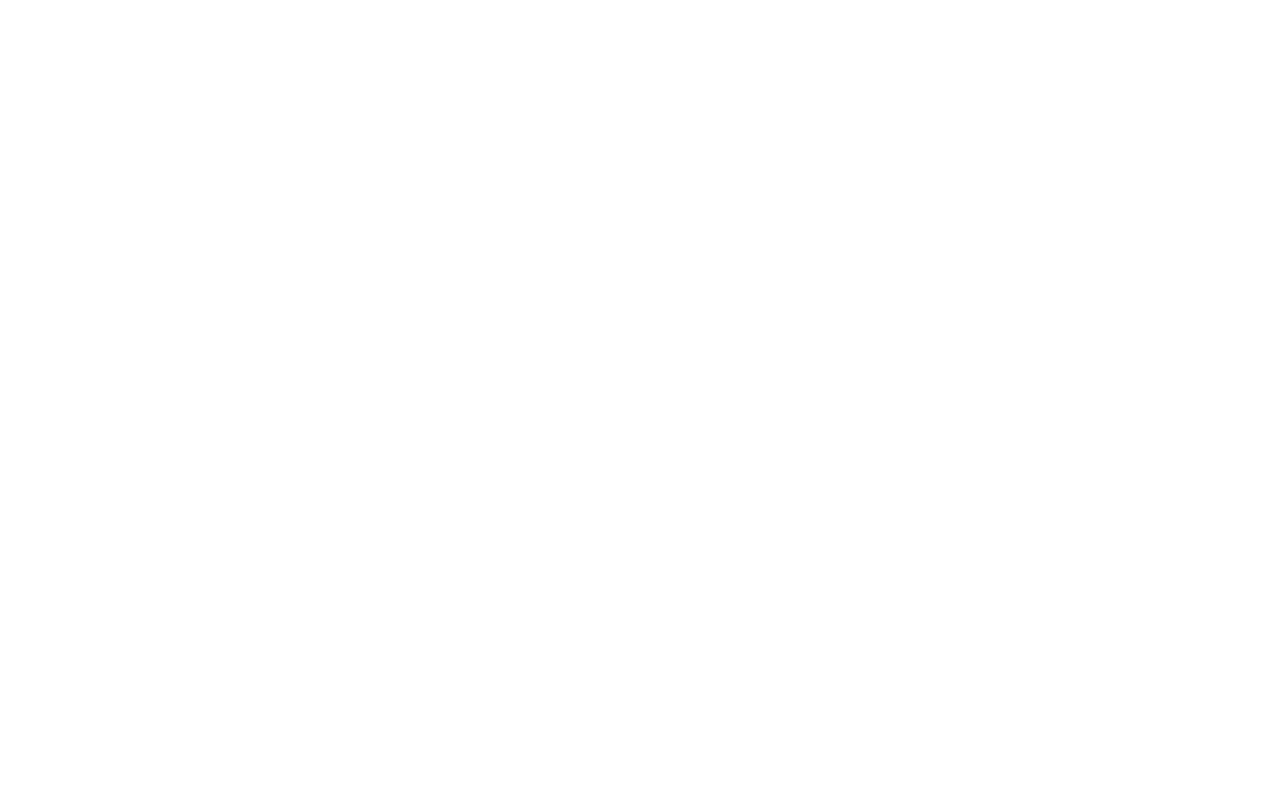
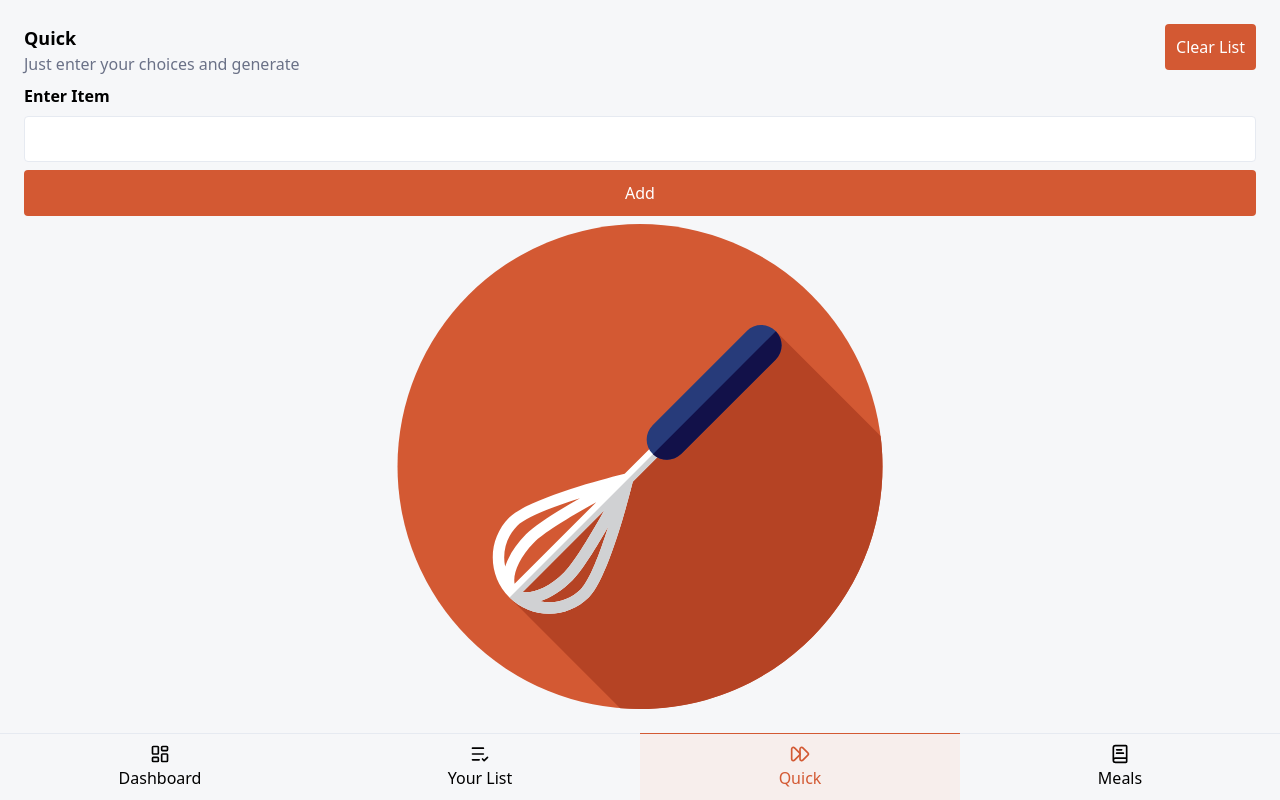
Before and after one commit to amamboni/meal-mix, a Vue app: page /meal-mix/quick in a window 1280 px wide. Before the commit this address had no page. Built offline with nearby package versions, Linux system fonts and the light colour scheme.

Commit message:
Add quick choose

```diff
--- /dev/null
+++ b/src/pages/quick/Partials/OptionCard.vue
@@ -0,0 +1,21 @@
+<script setup lang="ts">
+import Icon from '@/components/Icon.vue'
+import SecondaryButton from '@/components/SecondaryButton.vue'
+import { Trash2 } from 'lucide-vue-next'
+
+interface Props {
+  option: string
+}
+
+defineProps<Props>()
+</script>
+
+<template>
+  <div class="flex justify-between items-start gap-2 p-2.5 bg-white rounded">
+    <h1 class="font-medium text-wrap">{{ option }}</h1>
+
+    <SecondaryButton @click="$emit('remove')">
+      <Icon :icon="Trash2" />
+    </SecondaryButton>
+  </div>
+</template>
--- /dev/null
+++ b/src/pages/quick/Partials/OptionForm.vue
@@ -0,0 +1,34 @@
+<script setup lang="ts">
+import FormInput from '@/components/FormInput.vue'
+import PrimaryButton from '@/components/PrimaryButton.vue'
+import TextInput from '@/components/TextInput.vue'
+import { useQuickStore } from '@/store/quick'
+import { computed, ref } from 'vue'
+
+const quickStore = useQuickStore()
+const options = computed(() => quickStore.options)
+
+const option = ref('')
+
+const addOption = () => {
+  if (option.value && !options.value.includes(option.value)) {
+    quickStore.options.push(option.value)
+    option.value = ''
+  }
+}
+</script>
+
+<template>
+  <div>
+    <form @submit.prevent="addOption" class="flex flex-col gap-2">
+      <FormInput id="option">
+        <template #label>Enter Item</template>
+        <template #default="{ id }">
+          <TextInput :id="id" v-model="option" />
+        </template>
+      </FormInput>
+
+      <PrimaryButton type="submit">Add</PrimaryButton>
+    </form>
+  </div>
+</template>
--- /dev/null
+++ b/src/pages/quick/Quick.vue
@@ -0,0 +1,98 @@
+<script setup lang="ts">
+import PrimaryButton from '@/components/PrimaryButton.vue'
+import SectionTitle from '@/components/SectionTitle.vue'
+import IconLogo from '@/components/IconLogo.vue'
+import MainLayout from '@/layouts/MainLayout.vue'
+import { useToastStore } from '@/store/toast'
+import ToastStatus from '@/types/enums/ToastStatus'
+import { useQuickStore } from '@/store/quick'
+import OptionCard from './Partials/OptionCard.vue'
+import OptionForm from './Partials/OptionForm.vue'
+import { sample } from 'lodash'
+import { computed, ref } from 'vue'
+import SecondaryButton from '@/components/SecondaryButton.vue'
+
+const quickStore = useQuickStore()
+const toastStore = useToastStore()
+
+const isGenerating = ref(false)
+const interval = ref()
+
+const options = computed(() => quickStore.options)
+const selected = computed(() => quickStore.selected)
+
+const clear = () => {
+  quickStore.options = []
+
+  toastStore.addToast('Successfully cleared options', ToastStatus.Success)
+}
+
+const clearSelected = () => {
+  quickStore.selected = ''
+
+  toastStore.addToast('Successfully cleared selected', ToastStatus.Success)
+}
+
+const remove = (option: string) => {
+  const index = quickStore.options.findIndex((item) => item === option)
+  quickStore.options.splice(index, 1)
+
+  toastStore.addToast('Successfully removed option', ToastStatus.Success)
+}
+
+const shuffle = () => {
+  interval.value = setInterval(() => (quickStore.selected = sample(options.value)), 100)
+}
+
+const generate = () => {
+  isGenerating.value = true
+
+  shuffle()
+
+  setTimeout(() => {
+    clearInterval(interval.value)
+    toastStore.addToast('Selected!', ToastStatus.Success)
+    isGenerating.value = false
+  }, 3000)
+}
+</script>
+
+<template>
+  <MainLayout>
+    <div class="flex justify-between items-start gap-2">
+      <SectionTitle>
+        <template #title> Quick </template>
+        <template #description> Just enter your choices and generate</template>
+      </SectionTitle>
+      <PrimaryButton @click="clear" class="whitespace-nowrap"> Clear List </PrimaryButton>
+    </div>
+
+    <OptionForm />
+
+    <div class="flex-1 overflow-auto">
+      <div v-if="options.length" class="flex flex-col gap-2">
+        <OptionCard
+          v-for="option in options"
+          :key="option"
+          :option="option"
+          @remove="remove(option)"
+        />
+      </div>
+      <IconLogo class="w-full h-full" v-else />
+    </div>
+
+    <template v-if="selected">
+      <h1 class="text-lg font-medium my-2">Chosen: {{ quickStore.selected }}</h1>
+    </template>
+
+    <template v-if="options.length">
+      <PrimaryButton :disabled="isGenerating" @click="generate">
+        {{ isGenerating ? 'Selecting...' : 'Generate!' }}
+      </PrimaryButton>
+    </template>
+
+    <template v-if="selected && !isGenerating">
+      <SecondaryButton @click="clearSelected"> Clear Selected Item </SecondaryButton>
+    </template>
+  </MainLayout>
+</template>
--- a/src/router.ts
+++ b/src/router.ts
@@ -22,6 +22,11 @@
     component: () => import('./pages/meal/EditMeal.vue'),
   },
   {
+    path: '/quick',
+    name: 'quick',
+    component: () => import('./pages/quick/Quick.vue'),
+  },
+  {
     path: '/list',
     name: 'list',
     component: () => import('./pages/list/List.vue'),
--- /dev/null
+++ b/src/store/quick.ts
@@ -0,0 +1,16 @@
+import { defineStore } from 'pinia'
+import { persist } from './persist'
+
+interface State {
+  options: string[]
+  selected?: string
+}
+
+export const useQuickStore = defineStore('quick', {
+  state: () =>
+    ({
+      options: [],
+      selected: '',
+    } as State),
+  persist,
+})
```
